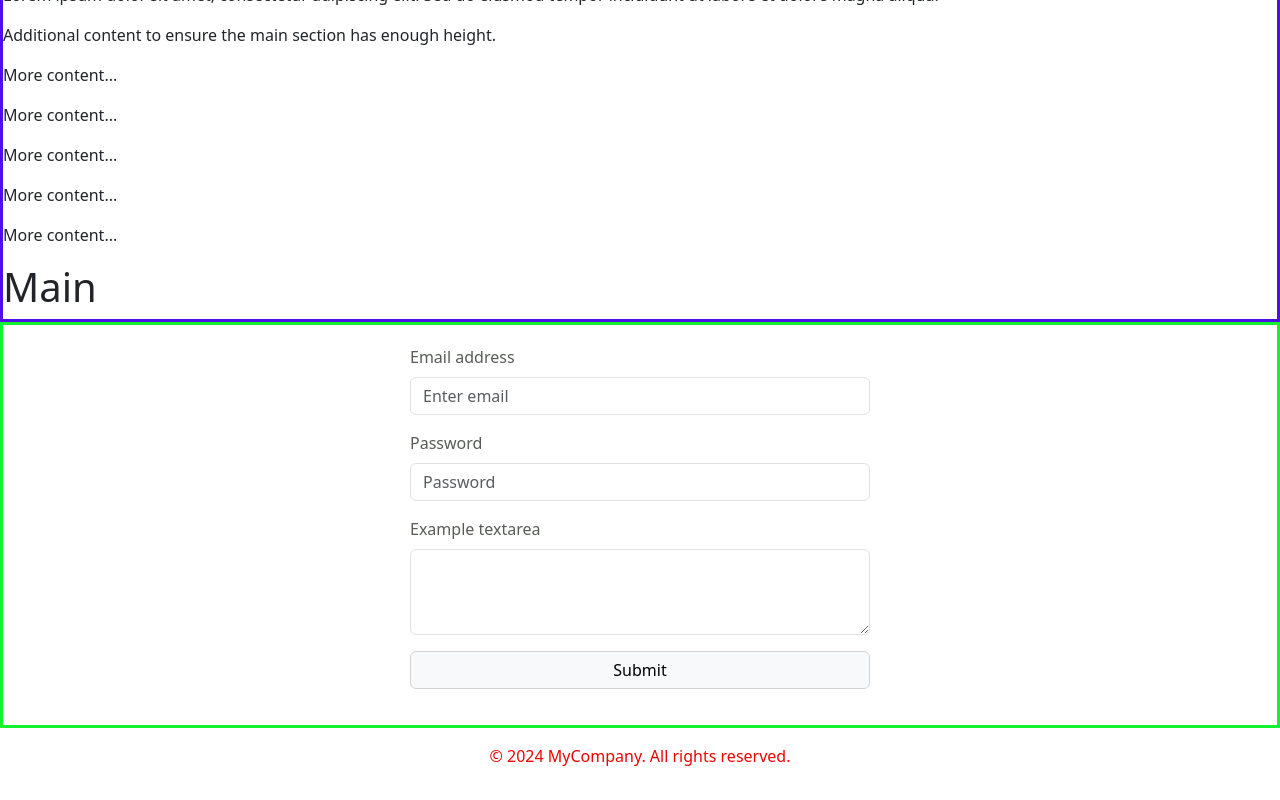
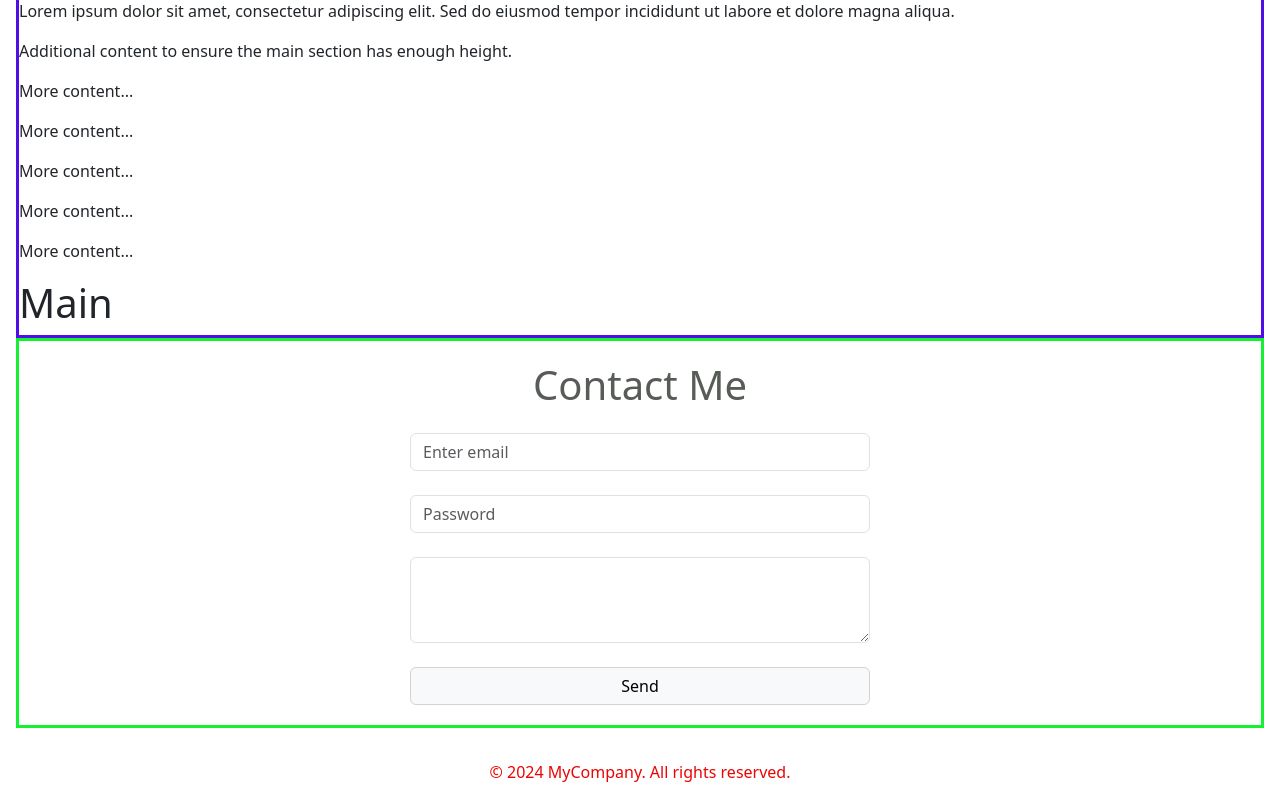
Before and after one commit to jonnyleealas/portfolio-site, a React (Create React App) app in the folder frontend/: page / in a window 1280 px wide. Shown: the part 692-1492 px from the top of the page. Built offline with nearby package versions, Linux system fonts and the light colour scheme.

Commit message:
fixed margin for contact card

```diff
--- a/frontend/src/components/main/contact/Contact.tsx
+++ b/frontend/src/components/main/contact/Contact.tsx
@@ -1,35 +1,34 @@
-import './contact.css'
-
-
+import './contact.css';
 import Button from 'react-bootstrap/Button';
 import Form from 'react-bootstrap/Form';
 
-
 const Contact: React.FC = () => {
     return (
-        <Form className='contact-card'>
-        <Form.Group className="mb-3" controlId="formBasicEmail">
-          <Form.Label>Email address</Form.Label>
+        <Form className='contact-card form-group '>
+            <h1 className="contact-title mb-4">Contact Me</h1> {/* Add the title here */}
+
+            <Form.Group className="mb-4" controlId="formBasicEmail">
+
                 <Form.Control type="email" placeholder="Enter email" />
-
             </Form.Group>
 
-        <Form.Group className="mb-3" controlId="formBasicPassword">
-          <Form.Label>Password</Form.Label>
+            <Form.Group className="mb-4" controlId="formBasicPassword">
                 <Form.Control type="password" placeholder="Password" />
             </Form.Group>
-        <Form.Group className="mb-3" controlId="exampleForm.ControlTextarea1">
-        <Form.Label>Example textarea</Form.Label>
+
+            <Form.Group className="mb-4" controlId="exampleForm.ControlTextarea1">
+
                 <Form.Control as="textarea" rows={3} />
             </Form.Group>
+
             <Button
                 type="submit"
                 className="light-grey-button w-100"
             >
-  Submit
+                Send
             </Button>
         </Form>
-    )
+    );
 }
 
-export default Contact
+export default Contact;
--- a/frontend/src/components/main/contact/contact.css
+++ b/frontend/src/components/main/contact/contact.css
@@ -1,19 +1,22 @@
 .contact-card {
-    /* background-color: #F8F9FA; */
+   /* background-color: #F8F9FA;  Uncomment if you want a background color */
     color: rgb(87, 92, 87);
+    width: 100%; /* Change to 100% to fill the container width */
+    max-width: 500px; /* Set a maximum width */
+    height: auto; /* Change to auto to allow height to adjust based on content */
+    padding: 20px;
+    box-sizing: border-box; /* Ensure padding is included in width and height */
+    margin: 0; /* Optional: reset margin to avoid overflow */
+}
 
-
-
-    width: 500px;
-    height: 400px;
-
-    padding: 20px;
-
-
-}
 
 .light-grey-button {
     background-color: #F8F9FA !important; /* Use !important if necessary */
     border-color: lightgrey !important;
     color: black !important; /* Optional: change text color for better contrast */
   }
+
+
+  .contact-title {
+    text-align: center;
+  }
--- a/frontend/src/components/main/main.css
+++ b/frontend/src/components/main/main.css
@@ -2,6 +2,7 @@
     display: grid;
     grid-template-columns: auto;
     padding: 0px;
+    margin: 1rem;
 
 }
 
```
Lines whose indentation alone changed are shown as unchanged.
